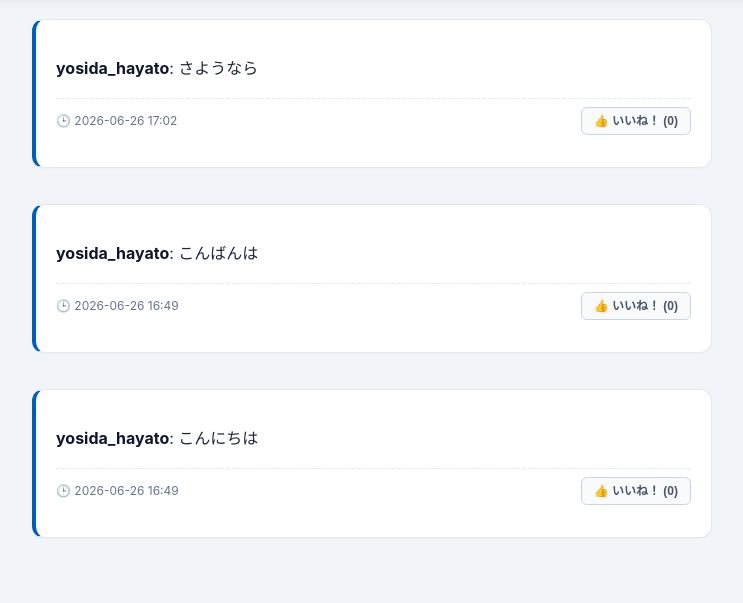
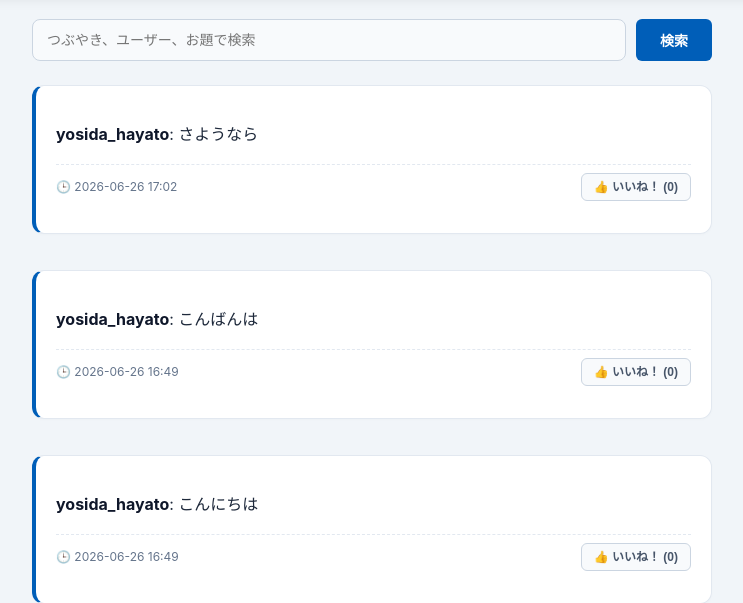
Before and after one commit to sj7496779-tech/sns-site, a Django app: page / in a window 1280 px wide. Shown: the part 71-674 px from the top of the page, without its empty margins (268-1011 px from the left). Run offline with Django 5.2, Linux system fonts and the light colour scheme; a user stored in the database is signed in; data comes from the database, SQL or seed files in the repository; both versions use the stored data as it was after the commit; data that the repository does not hold is empty.

Commit message:
検索ボックスをつけました

```diff
--- a/bookmaker/urls.py
+++ b/bookmaker/urls.py
@@ -8,12 +8,9 @@ app_name = 'bookmaker'
 urlpatterns = [
     # お題一覧（ここが topic_list になっているか確認！）
     path('', views.topic_list, name='topic_list'),
-
     # お題詳細・賭ける処理（既存のものがあれば残してください）
     path('topic/<int:topic_id>/', views.topic_detail, name='topic_detail'),
-
     # 先ほど追加したチャットリアクション用
     path('chat/<int:chat_id>/reaction/', views.toggle_reaction, name='toggle_reaction'),
-
     path('topic/<int:topic_id>/result/', views.set_topic_result, name='set_topic_result'),
 ]
--- a/bookmaker/views.py
+++ b/bookmaker/views.py
@@ -3,6 +3,7 @@ from django.contrib.auth.decorators import login_required
 from django.contrib import messages
 from django.utils import timezone
 from .models import Topic, Option, Bet, AccountProfile, Chat, Reaction
+from django.db.models import Q
 
 # ==========================================
 # 1. お題の一覧画面 ＆ 新規投稿処理（選択肢最大4つ＆ランキング対応）
@@ -139,11 +140,10 @@ def topic_detail(request, topic_id):
 
 
 # ==========================================
-# 3. 掲示板（メインチャット）画面
+# 3-A. 掲示板：新しく投稿する処理（POST専用）
 # ==========================================
 @login_required
-def top_board(request):
-    # ポスト（投稿）ボタンが押された時の処理
+def create_chat(request):
     if request.method == 'POST':
         chat_text = request.POST.get('chat_text')
         topic_id = request.POST.get('topic_id')  # 💡画面から送られてきた「引用お題のID」を取得
@@ -164,11 +164,45 @@ def top_board(request):
 
             chat.save()
 
-        return redirect('top_page')  # 投稿後はページをリロード
+    return redirect('top_page')  # 投稿後は掲示板トップページへリロード
+
+
+# ==========================================
+# 3-B. 掲示板：画面を表示する処理（表示 ＆ %検索% 専用）
+# ==========================================
+@login_required
+def top_board(request):
+    search_query = request.GET.get('q', '').strip()  # 前後の余計な空白を消す
 
     # データベースからすべてのチャットを新しい順（timeの逆順）に取得
-    # 💡「.select_related('shared_topic')」を挟むことで、お題データを効率よく一括取得（SQL発行数を削減）します
-    chats = Chat.objects.all().select_related('shared_topic').order_by('-time')
+    # 💡「.select_related('shared_topic', 'uid')」でユーザーとお題データを一括取得して高速化
+    chats_queryset = Chat.objects.all().select_related('shared_topic', 'uid').order_by('-time')
+
+    # 🔍 検索ワードがある場合、Python側で「含まれているか」をチェック
+    if search_query:
+        query_lower = search_query.lower()
+        filtered_chats = []
+        for chat in chats_queryset:
+            # 1. 本文に含まれるか
+            in_text = query_lower in chat.text.lower()
+
+            # 2. ユーザー名に含まれるか
+            in_username = query_lower in str(chat.uid.username).lower()
+
+            # 3. 引用お題のタイトルに含まれるか（お題がある場合のみ）
+            in_topic = False
+            if chat.shared_topic and chat.shared_topic.topictitle:
+                in_topic = query_lower in chat.shared_topic.topictitle.lower()
+
+            # いずれかに「含まれていれば」リストに残す
+            if in_text or in_username or in_topic:
+                filtered_chats.append(chat)
+
+        # 絞り込んだ結果をテンプレートに渡す
+        chats = filtered_chats
+    else:
+        # 検索キーワードがない（通常アクセス）の時は、全件をそのまま使う
+        chats = chats_queryset
 
     # 💡投稿フォームのドロップダウンに表示するため、現在受付中のお題リストを取得
     # 期限（deadtime）が現在時刻より後、かつステータスが 'closed' 以外のお題
@@ -177,10 +211,11 @@ def top_board(request):
         deadtime__gt=timezone.now()
     ).order_by('-deadtime')
 
-    # テンプレートに chats と active_topics の両方を渡す
+    # テンプレートに chats と active_topics と search_query を渡す
     return render(request, 'top_board.html', {
         'chats': chats,
-        'active_topics': active_topics
+        'active_topics': active_topics,
+        'search_query': search_query,
     })
 
 
--- a/sns_project/templates/top_board.html
+++ b/sns_project/templates/top_board.html
@@ -5,7 +5,6 @@
     <meta charset="UTF-8">
     <title>トップ掲示板</title>
     <link rel="stylesheet" href="{% static 'css/style.css' %}">
-    <link rel="stylesheet" href="{% static 'css/board.css' %}">
 </head>
 <body class="board-body">
 
@@ -26,6 +25,24 @@
         </div>
     </header>
 
+    <div class="board-container search-box-container">
+        <form method="GET" action="{% url 'top_page' %}" class="search-form">
+            <div class="search-input-wrap">
+                <input type="text" name="q" value="{{ search_query }}" placeholder="つぶやき、ユーザー、お題で検索" class="search-input">
+                {% if search_query %}
+                    <a href="{% url 'top_page' %}" class="search-clear-btn">&times;</a>
+                {% endif %}
+            </div>
+            <button type="submit" class="btn btn-primary bg-kpmg-blue search-submit-btn">検索</button>
+        </form>
+
+        {% if search_query %}
+            <p class="search-result-notify">
+                🔍 「<strong>{{ search_query }}</strong>」の検索結果: <strong>{{ chats|length }}</strong> 件
+            </p>
+        {% endif %}
+    </div>
+
     <div id="chatModal" class="modal-overlay">
         <div class="modal-content card chat-modal-size">
             <div class="modal-header">
@@ -33,7 +50,7 @@
                 <button type="button" id="closeChatModalBtn" class="modal-close-x">&times;</button>
             </div>
 
-            <form method="POST" action="{% url 'top_page' %}">
+            <form method="POST" action="{% url 'create_chat' %}">
                 {% csrf_token %}
                 <div class="form-group">
                     <textarea name="chat_text" placeholder="今なにしてる？" required rows="4" class="chat-textarea"></textarea>
--- a/sns_project/urls.py
+++ b/sns_project/urls.py
@@ -3,8 +3,6 @@ from django.contrib import admin
 from django.urls import path, include
 from django.contrib.auth import views as auth_views
 from bookmaker import views as bookmaker_views
-
-
 
 urlpatterns = [
     path('admin/', admin.site.urls),
@@ -12,4 +10,7 @@ urlpatterns = [
     path('logout/', auth_views.LogoutView.as_view(next_page='login'), name='logout'),
     path('', bookmaker_views.top_board, name='top_page'),
     path('bookmaker/', include('bookmaker.urls')),
+
+    # 💡「views」ではなく「bookmaker_views」に修正しました！
+    path('create-chat/', bookmaker_views.create_chat, name='create_chat'),
 ]
--- a/static/css/style.css
+++ b/static/css/style.css
@@ -678,3 +678,75 @@ textarea { resize: none; }
     display: inline-flex !important;
     align-items: center !important;
 }
+
+/* ==========================================================================
+   10. 🔍 検索機能専用スタイル（1行固定版に修正）
+   ========================================================================== */
+
+/* 検索窓全体のコンテナ */
+.search-box-container {
+    margin-bottom: 24px;
+    padding: 0;
+}
+
+/* フォームを1行に絶対固定する設定 */
+.search-form {
+    display: flex !important;
+    flex-direction: row !important; /* 絶対に縦並びにさせない */
+    gap: 10px !important;
+    align-items: center !important;
+    width: 100% !important;
+}
+
+/* 入力欄のラッパー */
+.search-input-wrap {
+    position: relative !important;
+    flex: 1 !important; /* 検索ボタン以外の横幅を限界まで広げる */
+    display: flex !important;
+    align-items: center !important;
+}
+
+/* 検索入力欄（width: 100% の競合をこれで上書き解決） */
+.search-input {
+    width: 100% !important; /* ラッパーの中だけで100% */
+    height: 42px !important;
+    padding: 0 40px 0 14px !important;
+    margin: 0 !important;
+    box-sizing: border-box !important;
+}
+
+/* 検索実行ボタン（勝手に縮んだり2行目に行かないように固定） */
+.search-submit-btn {
+    height: 42px !important;
+    white-space: nowrap !important; /* 文字の折り返しを絶対禁止 */
+    flex-shrink: 0 !important;     /* ボタンが潰れるのを絶対禁止 */
+    padding: 0 24px !important;
+    font-size: 14px !important;
+    box-sizing: border-box !important;
+}
+
+/* 入力欄の中にある「×」クリアボタン */
+.search-clear-btn {
+    position: absolute !important;
+    right: 12px !important;
+    font-size: 20px !important;
+    color: #94a3b8 !important;
+    text-decoration: none !important;
+    cursor: pointer !important;
+    line-height: 1 !important;
+    z-index: 5 !important;
+}
+.search-clear-btn:hover {
+    color: #475569 !important;
+}
+
+/* 検索結果の件数表示テキスト */
+.search-result-notify {
+    margin-top: 10px !important;
+    margin-bottom: 0 !important;
+    font-size: 13px !important;
+    color: #64748b !important;
+}
+.search-result-notify strong {
+    color: #00338D !important;
+}
```
Also changed, not shown: db.sqlite3.
